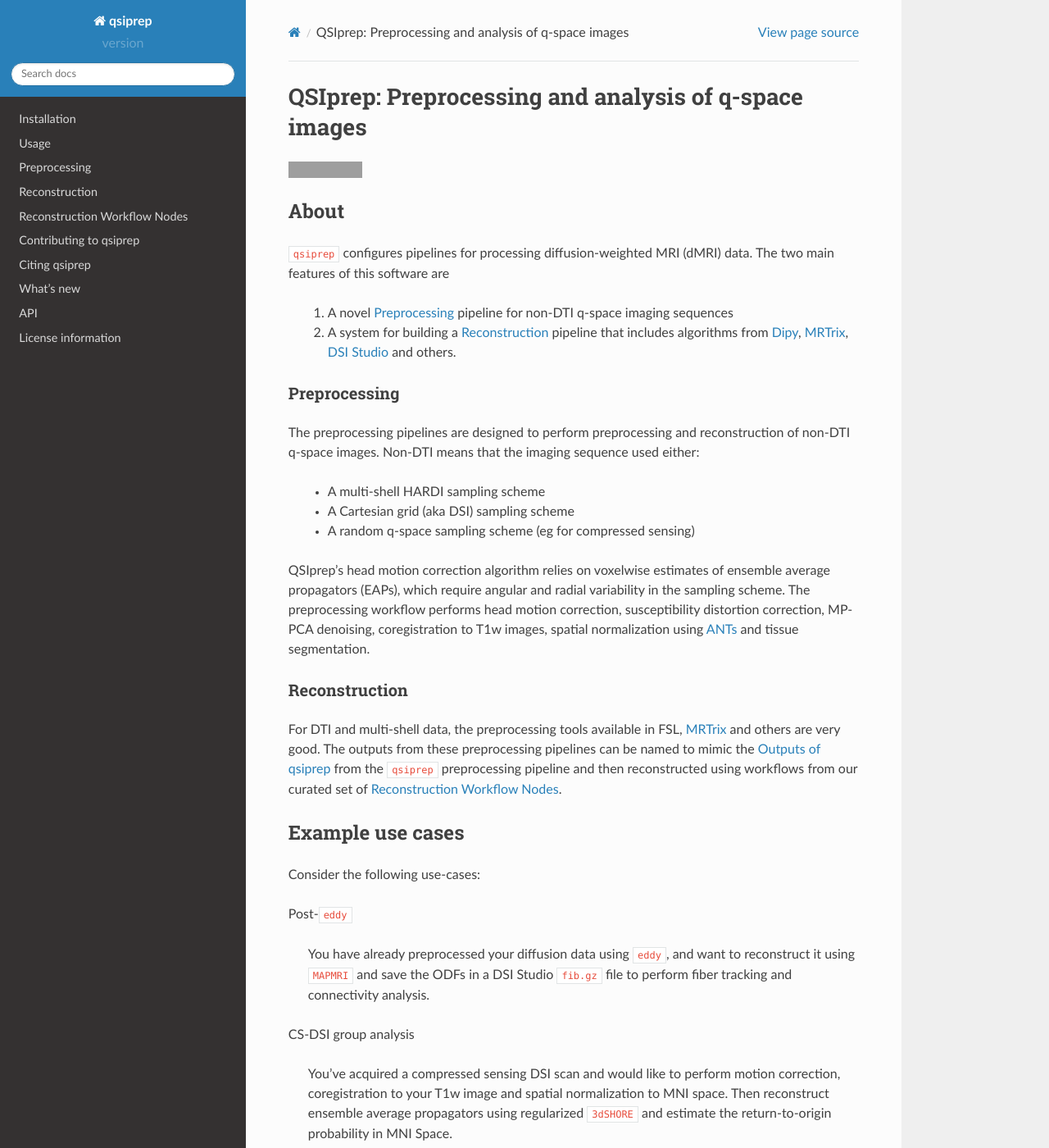
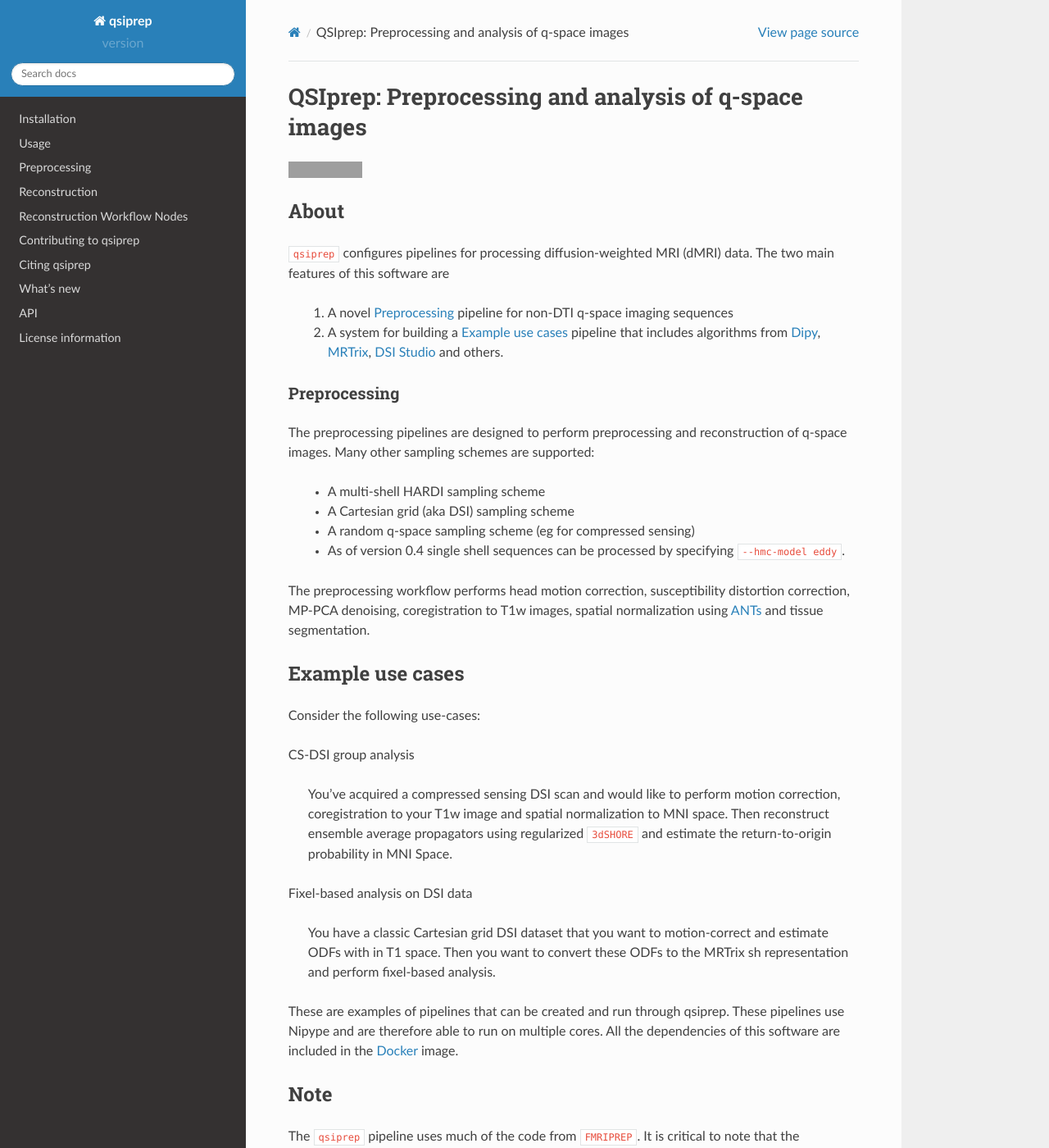
Before and after one commit to PennLINC/qsiprep, a Sphinx documentation site: the page built from docs/index.rst, in a window 1280 px wide and 1400 px high. Shown: the whole window at 82% size. Built offline with Sphinx 7.4.7 and the Read the Docs theme 2.0.0, drawn with Linux system fonts in a browser that asks for light colours; some of the changed text lies outside the part shown; grey boxes are pictures that could not be loaded.

Commit message:
update docs for eddy

```diff
--- a/README.rst
+++ b/README.rst
@@ -23,41 +23,25 @@
 ~~~~~~~~~~~~~~~
 
 The preprocessing pipelines are designed to perform preprocessing and reconstruction of
-non-DTI q-space images. Non-DTI means that the imaging sequence used
-either:
+q-space images.  Many other sampling schemes are supported:
 
  - A multi-shell HARDI sampling scheme
  - A Cartesian grid (aka DSI) sampling scheme
  - A random q-space sampling scheme (eg for compressed sensing)
+ - As of version 0.4 single shell sequences can be processed by specifying ``--hmc-model eddy``.
 
-QSIprep's head motion correction algorithm relies on voxelwise estimates of
-ensemble average propagators (EAPs), which require angular and radial
-variability in the sampling scheme. The preprocessing workflow performs
+The preprocessing workflow performs
 head motion correction, susceptibility distortion correction, MP-PCA denoising,
 coregistration to T1w images, spatial normalization using ANTs_ and tissue segmentation.
 
 
 .. _reconstruction_def:
 
-Reconstruction
-~~~~~~~~~~~~~~~~
-
-For DTI and multi-shell data, the preprocessing tools available in FSL, MRTrix_
-and others are very good. The outputs from these preprocessing pipelines can
-be named to mimic the :ref:`outputs` from the ``qsiprep`` preprocessing pipeline
-and then reconstructed using workflows from our curated set of :ref:`recon_workflows`.
-
 
 Example use cases
 -------------------
 
 Consider the following use-cases:
-
-Post-``eddy``
-
-  You have already preprocessed your diffusion data using ``eddy``, and want
-  to reconstruct it using ``MAPMRI`` and save the ODFs in a DSI Studio
-  ``fib.gz`` file to perform fiber tracking and connectivity analysis.
 
 CS-DSI group analysis
 
```
Also changed, not shown: docs/preprocessing.rst (+57 -18 lines), docs/reconstruction.rst (+1 -8 lines), 1 other file.
